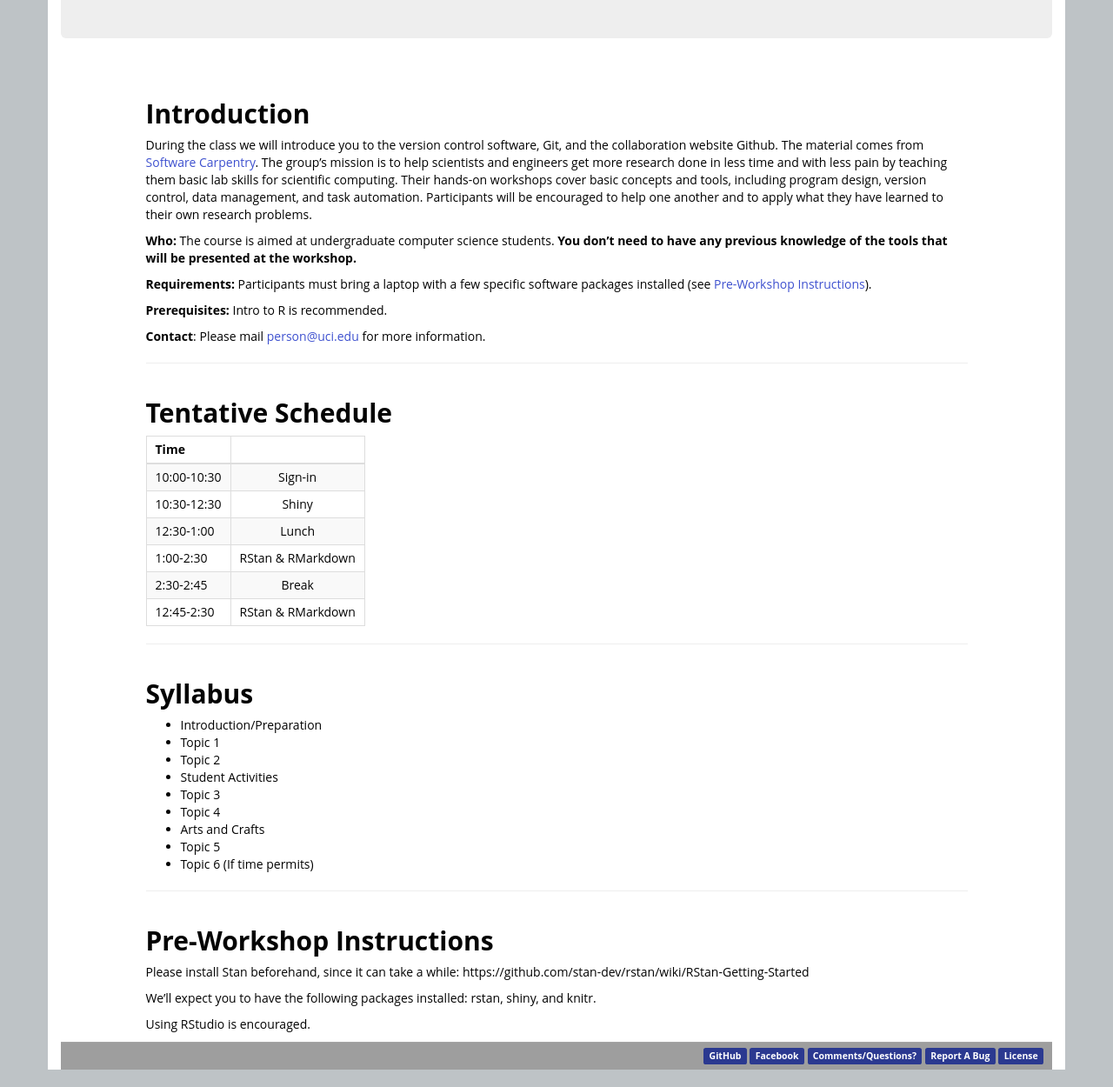
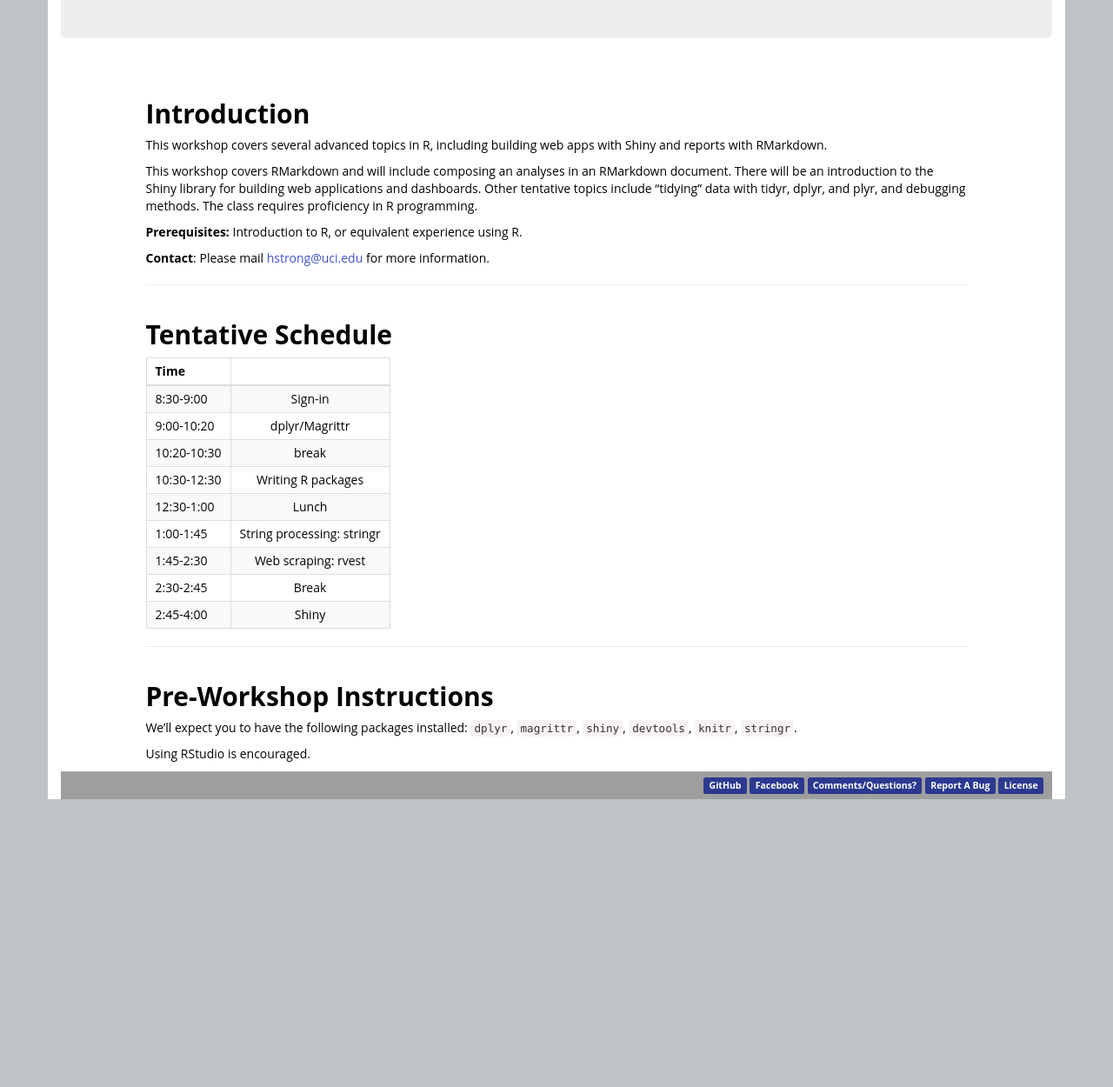
Before and after one commit to UCIDataScienceInitiative/UCIDataScienceInitiative.github.io, a Jekyll site: the page built from Workshops/AdvancedR.md, in a window 1280 px wide and 1400 px high, scrolled down 230 px. Shown: the part 150-1400 px from the top of the window at 87% size. Built offline with Jekyll 4.4.1, drawn with Linux system fonts in a browser that asks for light colours; after the commit the page ends 1319 px from its top, so only the background shows below that; grey boxes are pictures that could not be loaded.

Commit message:
Update AdvancedR.md

```diff
--- a/Workshops/AdvancedR.md
+++ b/Workshops/AdvancedR.md
@@ -12,15 +12,14 @@ permalink: Workshops/AdvancedR/
 
 ## Introduction
 
-During the class we will introduce you to the version control software, Git, and the collaboration website Github. The material comes from [Software Carpentry](http://software-carpentry.org). The group's mission is to help scientists and engineers get more research done in less time and with less pain by teaching them basic lab skills for scientific computing. Their hands-on workshops cover basic concepts and tools, including program design, version control, data management, and task automation. Participants will be encouraged to help one another and to apply what they have learned to their own research problems.
+This workshop covers several advanced topics in R, including building web apps with Shiny and reports with RMarkdown.
 
-**Who:** The course is aimed at undergraduate computer science students. **You don't need to have any previous knowledge of the tools that will be presented at the workshop.**
+This workshop covers RMarkdown and will include composing an analyses in an RMarkdown document. There will be an introduction to the Shiny library for building web applications and dashboards. Other tentative topics include "tidying" data with tidyr, dplyr, and plyr, and debugging methods. The class requires proficiency in R programming.
 
-**Requirements:** Participants must bring a laptop with a few specific software packages installed (see [Pre-Workshop Instructions](#Instructions)).
 
-**Prerequisites:** Intro to R is recommended.
+**Prerequisites:** Introduction to R, or equivalent experience using R.
 
-**Contact**: Please mail [person@uci.edu](mailto:person@uci.edu) for more information.
+**Contact**: Please mail [hstrong@uci.edu](mailto:hstrong@uci.edu) for more information.
 
 * * *
 
@@ -30,36 +29,23 @@ During the class we will introduce you to the version control software, Git, and
 
 | Time	       	|           	|
 | ------------- |:-------------:|
-| 10:00-10:30   | Sign-in 		|
-| 10:30-12:30   | Shiny   		|
+| 8:30-9:00   | Sign-in 		|
+| 9:00-10:20   | dplyr/Magrittr  |
+| 10:20-10:30   | break  |
+| 10:30-12:30   | Writing R packages	|
 | 12:30-1:00	| Lunch			|
-| 1:00-2:30		| RStan & RMarkdown |
+| 1:00-1:45		| String processing: stringr |
+| 1:45-2:30		| Web scraping: rvest |
 | 2:30-2:45		| Break			|
-| 12:45-2:30	| RStan & RMarkdown |
+| 2:45-4:00	| Shiny |
 
 * * *
 
 
 
-## <a name="Syllabus"></a>Syllabus
-
-* Introduction/Preparation
-* Topic 1
-* Topic 2
-* Student Activities
-* Topic 3
-* Topic 4
-* Arts and Crafts
-* Topic 5
-* Topic 6 (If time permits)
-
-* * *
-
 
 ## <a name="Instructions"></a>Pre-Workshop Instructions
 
-Please install Stan beforehand, since it can take a while: https://github.com/stan-dev/rstan/wiki/RStan-Getting-Started
-
-We'll expect you to have the following packages installed: rstan, shiny, and knitr.
+We'll expect you to have the following packages installed: `dplyr`, `magrittr`, `shiny`, `devtools`, `knitr`, `stringr`.
 
 Using RStudio is encouraged.
```
